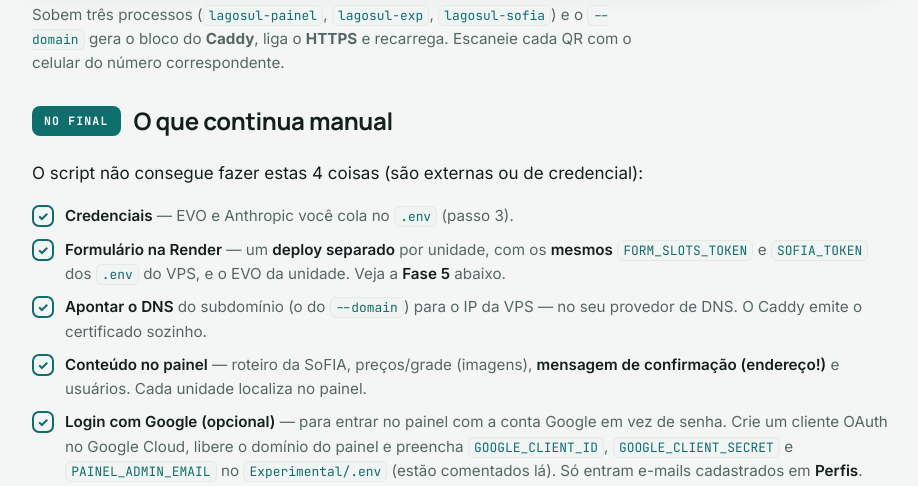
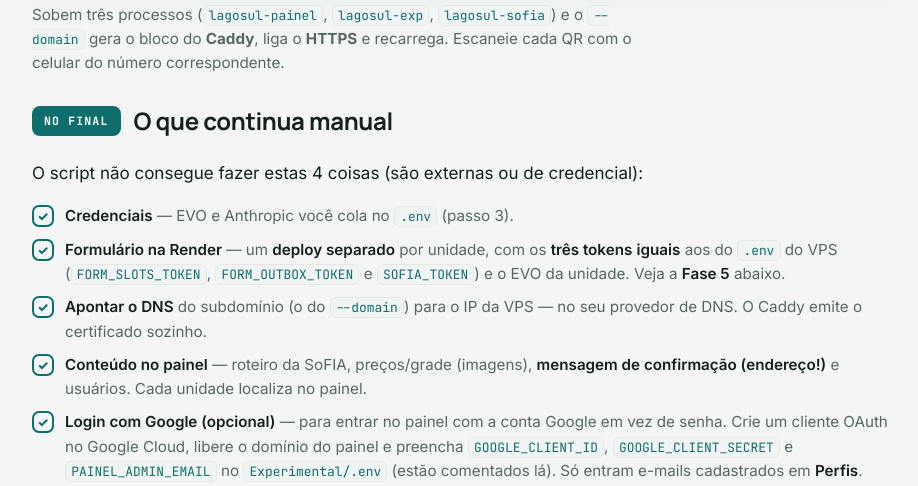
Before and after one commit to rrabadan86/SF-Chat_Experimental-Mensagens, a Flask app: page /implantacao in a window 1280 px wide. Shown: the part 2908-3394 px from the top of the page, without its empty margins (180-1098 px from the left). Run offline with Flask 3, Linux system fonts and the light colour scheme.

Commit message:
setup: gera FORM_OUTBOX_TOKEN (ponte de retorno robô↔formulário)
Auditoria 2: o robô puxa agendamentos/confirmações/indicadores do
formulário com FORM_OUTBOX_TOKEN (pull-bookings/pull-confirmacoes/
pull-indicadores, agendados no scheduler.js). O formulário recusa (403)
sem token igual — e o script NÃO gerava esse token. Agora gera TOK_OUTBOX
e grava FORM_OUTBOX_TOKEN no .env do painel; "próximos passos" e
/implantacao passam a citar os TRÊS tokens (SLOTS, OUTBOX, SOFIA).

Verificado OK: entry points batem com package.json; WhatsApp usa
CHROMIUM_PATH; robô chama Python (PYTHON_BIN) em runtime; pull-* estão no
scheduler; backup/watchdog são cron externos (WATCHDOG_PROCS já correto).

Co-Authored-By: Claude Opus 4.8 <noreply@anthropic.com>
Claude-Session: https://claude.ai/code/session_015TTSt7TGwbyy5y2rhojFLo

```diff
--- a/Experimental/src/agendamento_evo/formulario_web/templates/implantacao.html
+++ b/Experimental/src/agendamento_evo/formulario_web/templates/implantacao.html
@@ -291,7 +291,7 @@ pm2 logs <b>lagosul</b>-sofia  <span class="c"># WhatsApp da SoFIA</span></pre>
     <p>O script não consegue fazer estas 4 coisas (são externas ou de credencial):</p>
     <ul class="chk">
       <li><span class="box">✓</span><span><b>Credenciais</b> — EVO e Anthropic você cola no <code>.env</code> (passo 3).</span></li>
-      <li><span class="box">✓</span><span><b>Formulário na Render</b> — um <b>deploy separado</b> por unidade, com os <b>mesmos</b> <code>FORM_SLOTS_TOKEN</code> e <code>SOFIA_TOKEN</code> dos <code>.env</code> do VPS, e o EVO da unidade. Veja a <b>Fase 5</b> abaixo.</span></li>
+      <li><span class="box">✓</span><span><b>Formulário na Render</b> — um <b>deploy separado</b> por unidade, com os <b>três tokens</b> <b>iguais</b> aos do <code>.env</code> do VPS (<code>FORM_SLOTS_TOKEN</code>, <code>FORM_OUTBOX_TOKEN</code> e <code>SOFIA_TOKEN</code>) e o EVO da unidade. Veja a <b>Fase 5</b> abaixo.</span></li>
       <li><span class="box">✓</span><span><b>Apontar o DNS</b> do subdomínio (o do <code>--domain</code>) para o IP da VPS — no seu provedor de DNS. O Caddy emite o certificado sozinho.</span></li>
       <li><span class="box">✓</span><span><b>Conteúdo no painel</b> — roteiro da SoFIA, preços/grade (imagens), <b>mensagem de confirmação (endereço!)</b> e usuários. Cada unidade localiza no painel.</span></li>
       <li><span class="box">✓</span><span><b>Login com Google (opcional)</b> — para entrar no painel com a conta Google em vez de senha. Crie um cliente OAuth no Google Cloud, libere o domínio do painel e preencha <code>GOOGLE_CLIENT_ID</code>, <code>GOOGLE_CLIENT_SECRET</code> e <code>PAINEL_ADMIN_EMAIL</code> no <code>Experimental/.env</code> (estão comentados lá). Só entram e-mails cadastrados em <b>Perfis</b>.</span></li>
```
Also changed, not shown: 1 other file.
